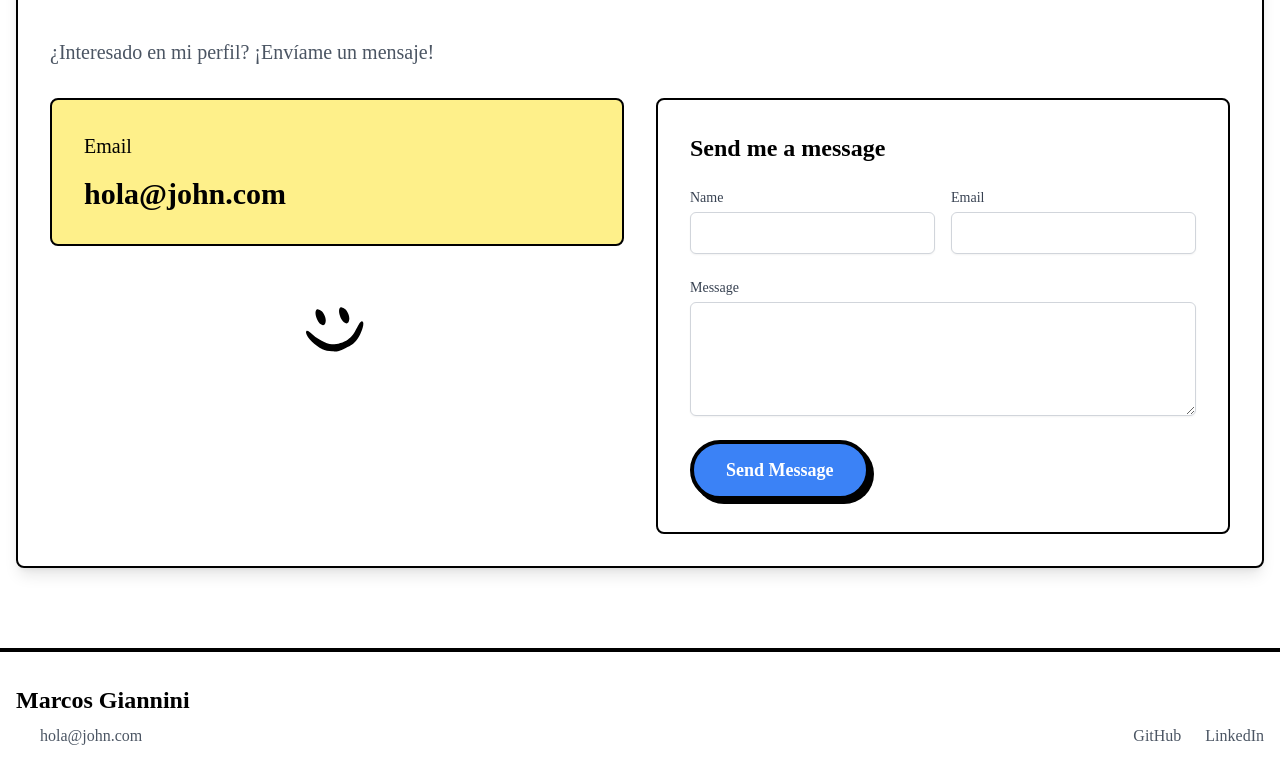
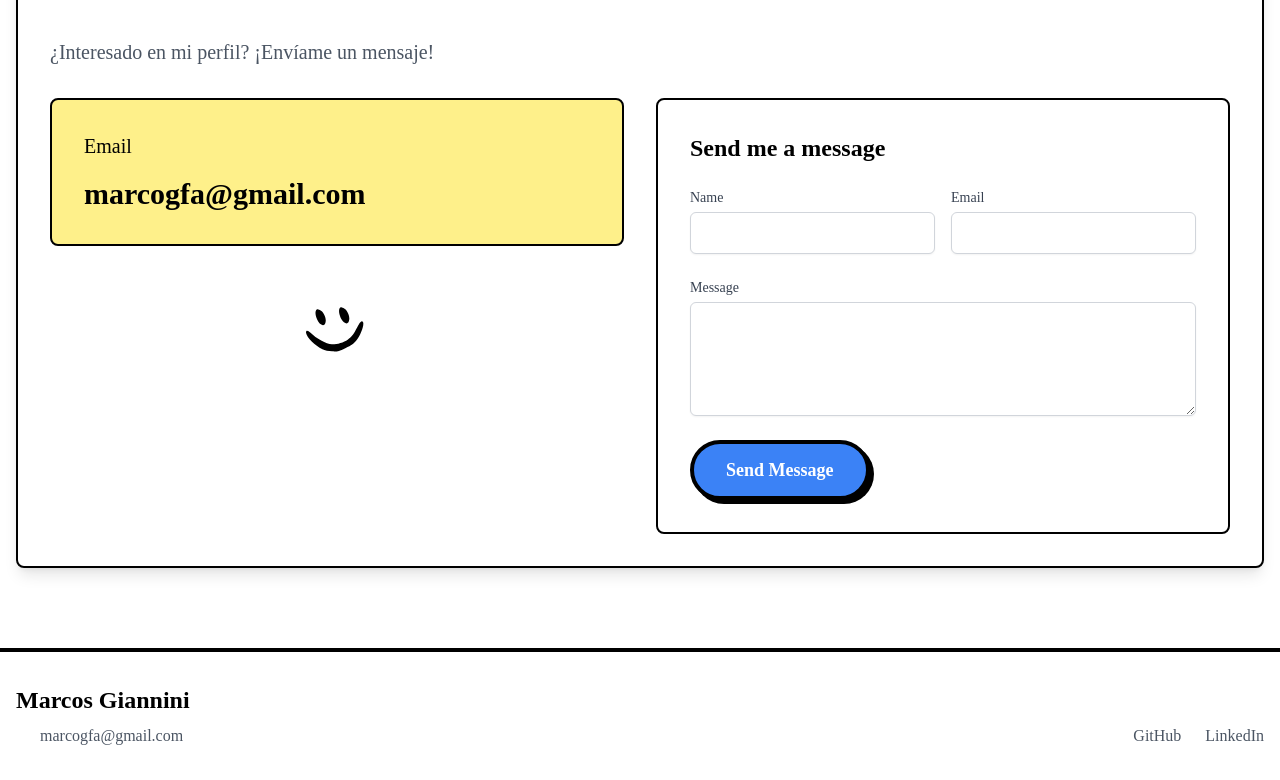
Before and after one commit to MarcosGiannini/portfolio, a Next.js app: page / in a window 1280 px wide. Shown: the part 2980-3760 px from the top of the page. Built offline with nearby package versions, Linux system fonts and the light colour scheme.

Commit message:
chore(contact): actualiza email de contacto a marcogfa@gmail.com

```diff
--- a/src/data/portfolioData.ts
+++ b/src/data/portfolioData.ts
@@ -1,7 +1,7 @@
 export const portfolioData = {
   name: "Marcos Giannini",
   contact: {
-  email: "hola@john.com" // TODO: Actualizar con email real si cambia
+  email: "marcogfa@gmail.com"
   },
   sections: {
     hero: {
```
